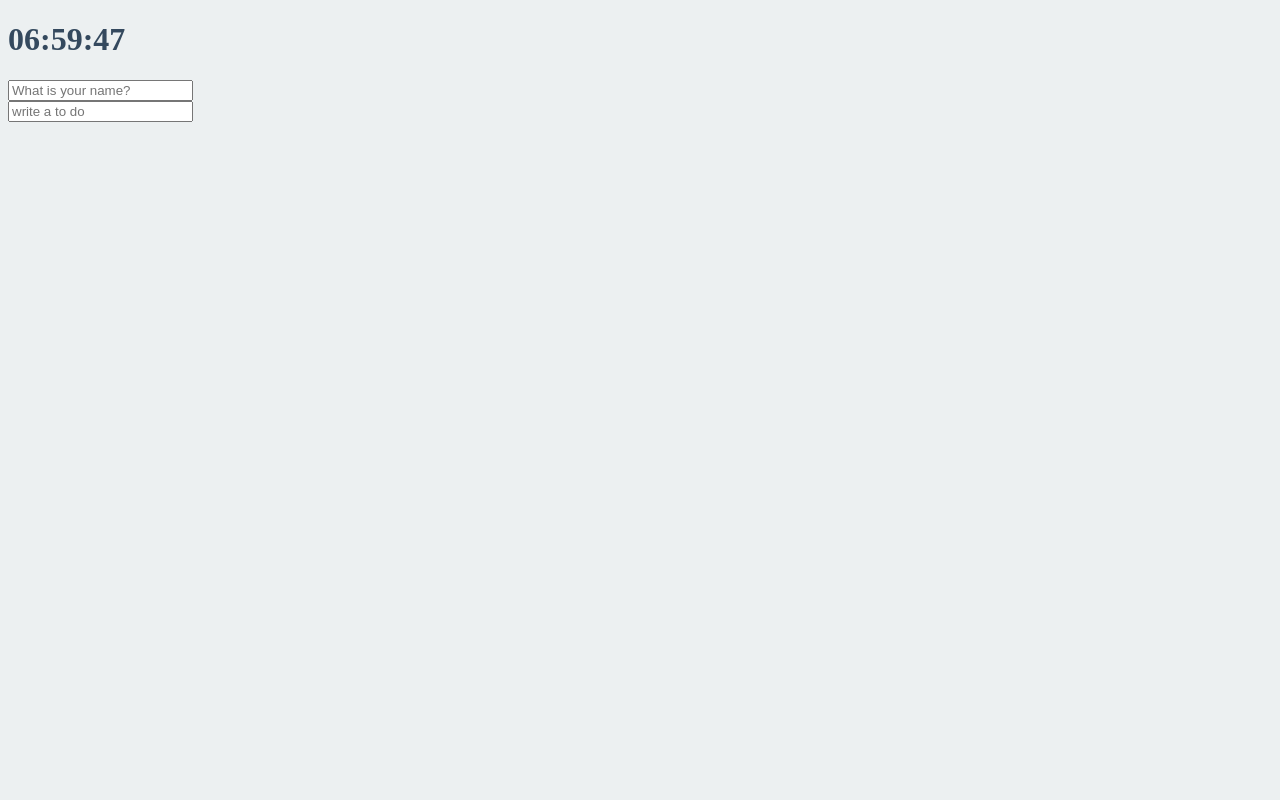
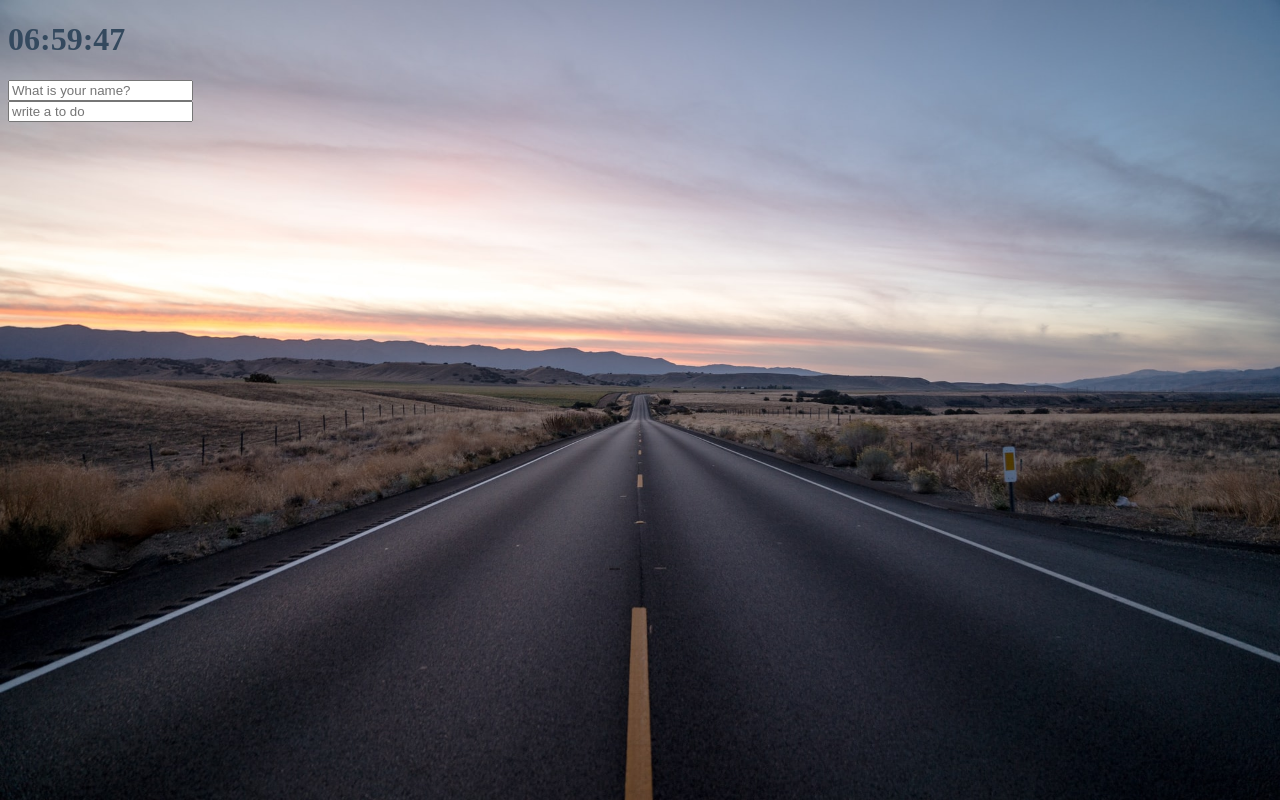
Before and after one commit to hhhan0315/momentum-clone, a plain HTML site: page index.html in a window 1280 px wide. Drawn offline with Linux system fonts and the light colour scheme.

Commit message:
image background

```diff
--- a/index.css
+++ b/index.css
@@ -1,5 +1,5 @@
 body {
-  background-color: #ecf0f1;
+  background-color: #2c3e50;
 }
 
 body {
@@ -14,3 +14,22 @@ body {
 .showing {
   display: block;
 }
+
+@keyframes fadeIn {
+  from {
+    opacity: 0;
+  }
+  to {
+    opacity: 1;
+  }
+}
+
+.bgImage {
+  position: absolute;
+  top: 0;
+  left: 0;
+  width: 100%;
+  height: 100%;
+  z-index: -1;
+  animation: fadeIn 0.5s linear;
+}
--- a/index.html
+++ b/index.html
@@ -20,5 +20,6 @@
     <script src="js/clock.js"></script>
     <script src="js/greeting.js"></script>
     <script src="js/todo.js"></script>
+    <script src="js/bg.js"></script>
   </body>
 </html>
--- /dev/null
+++ b/js/bg.js
@@ -0,0 +1,22 @@
+const body = document.querySelector("body");
+
+const IMG_NUMBER = 3;
+
+function paintImage(imgNumber) {
+  const image = new Image();
+  image.src = `../images/${imgNumber + 1}.jpg`;
+  image.classList.add("bgImage");
+  body.appendChild(image);
+}
+
+function makeRandom() {
+  const number = Math.floor(Math.random() * IMG_NUMBER);
+  return number;
+}
+
+function init() {
+  const randomNumber = makeRandom();
+  paintImage(randomNumber);
+}
+
+init();
```
Also changed, not shown: images/1.jpg (added), images/2.jpg (added), images/3.jpg (added), 1 other file.
